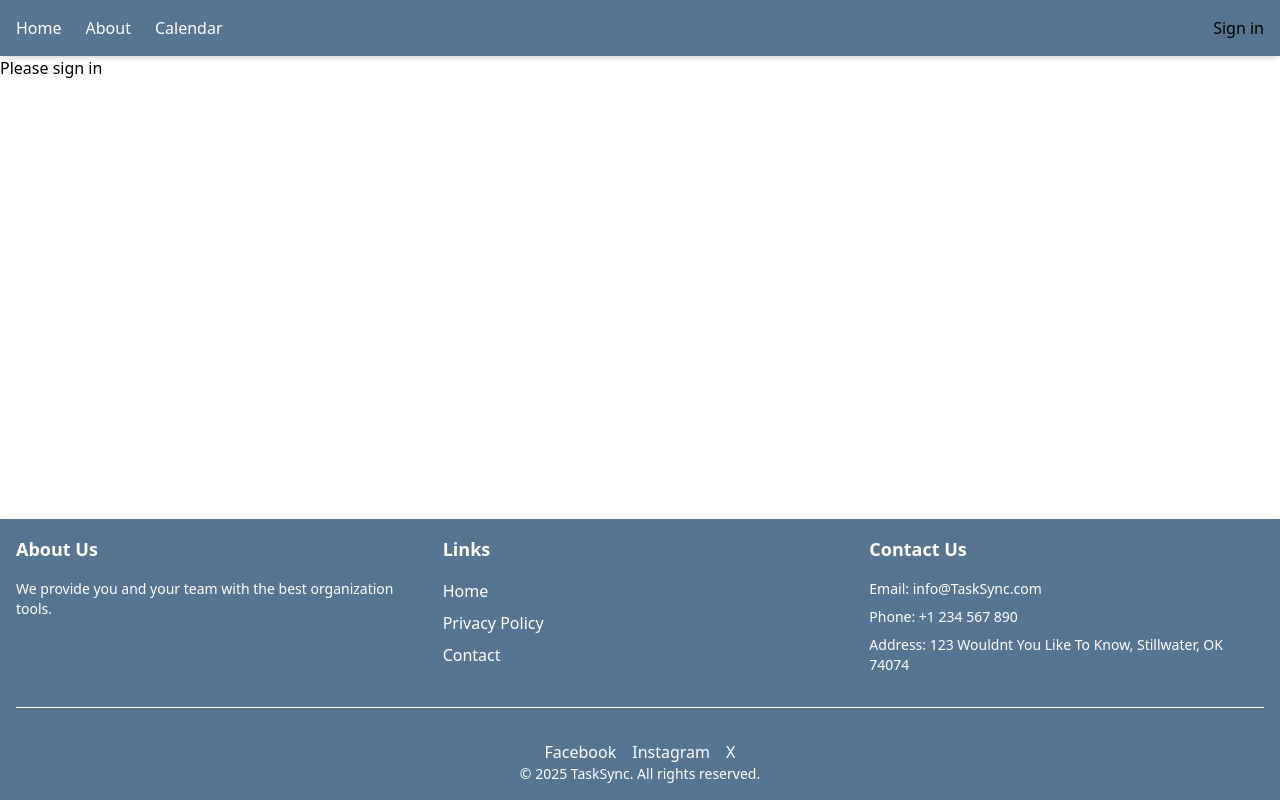
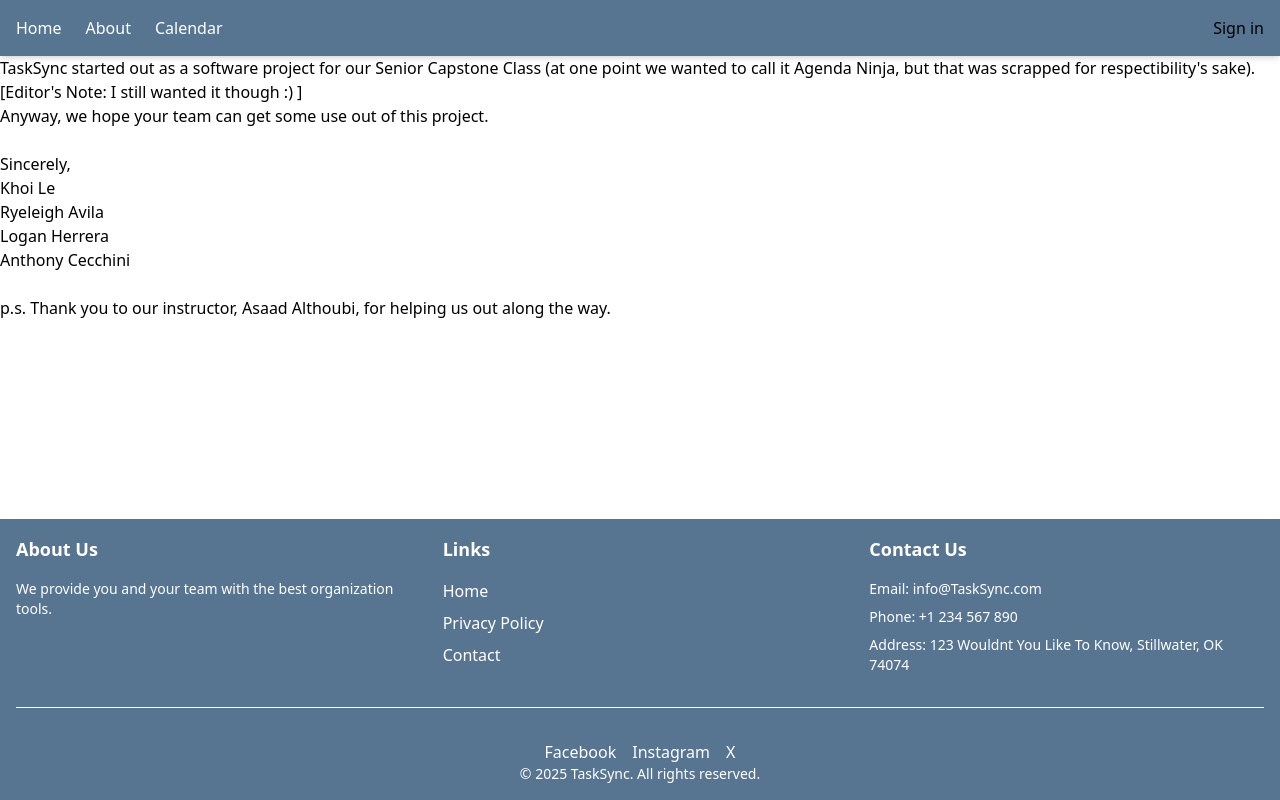
Before and after one commit to tonycecc/task-sync, a Next.js app: page /about in a window 1280 px wide. Built offline with nearby package versions, Linux system fonts and the light colour scheme; no server answers.

Commit message:
Update page.jsx

```diff
--- a/src/app/about/page.jsx
+++ b/src/app/about/page.jsx
@@ -3,9 +3,6 @@ import { currentUser } from "@clerk/nextjs/server";
 export default async function AboutPage() {
   const user = await currentUser();
 
-  if (!user) {
-    return <div>Please sign in</div>;
-  }
 console.log('user is',user);
   return (
     <div>
```
